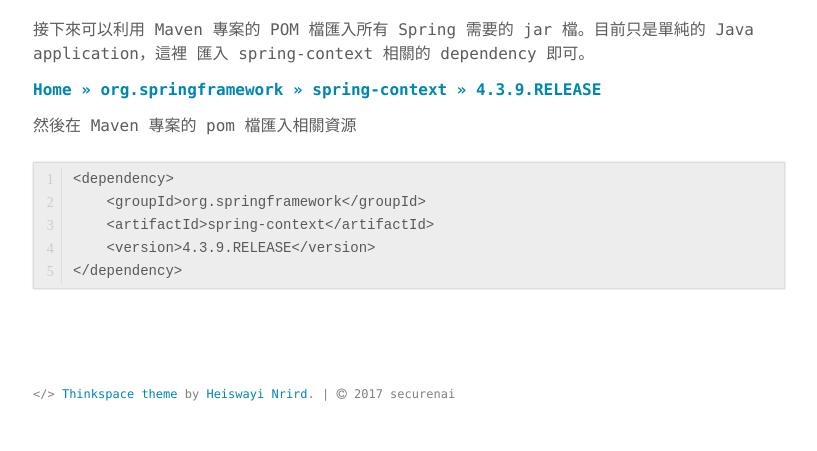
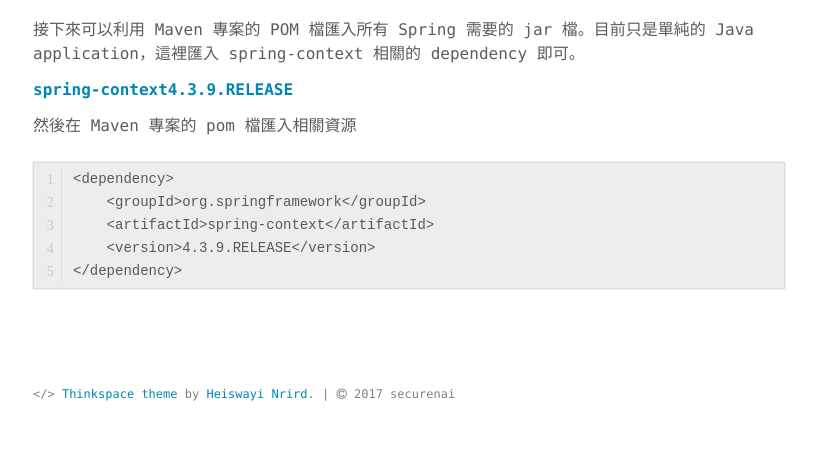
Before and after one commit to securenai/securenai.github.io, a Jekyll site: the page built from spring/spring_page2.md, in a window 1280 px wide. Shown: the part 650-1101 px from the top of the page, without its empty margins (231-1048 px from the left). Built offline with Jekyll 4.4.1, drawn with Linux system fonts in a browser that asks for light colours; our own code applies the rules of GitHub Pages for plain Markdown files.

Commit message:
Update spring_page2.md

````diff
--- a/spring/spring_page2.md
+++ b/spring/spring_page2.md
@@ -20,10 +20,9 @@ Artifact Id : spring
 ![Spring](spring_images/springconfig01.png)
 
 ### 利用 Maven 匯入 Spring Dependencies
-接下來可以利用 Maven 專案的 POM 檔匯入所有 Spring 需要的 jar 檔。目前只是單純的 Java application，這裡
-匯入 spring-context 相關的 dependency 即可。
+接下來可以利用 Maven 專案的 POM 檔匯入所有 Spring 需要的 jar 檔。目前只是單純的 Java application，這裡匯入 spring-context 相關的 dependency 即可。
 
-**<a href="https://mvnrepository.com/artifact/org.springframework/spring-context/4.3.9.RELEASE" target="_blank">Home » org.springframework » spring-context » 4.3.9.RELEASE</a>**
+**<a href="https://mvnrepository.com/artifact/org.springframework/spring-context/4.3.9.RELEASE" target="_blank">spring-context4.3.9.RELEASE</a>**
 
 然後在 Maven 專案的 pom 檔匯入相關資源
 ```
````
